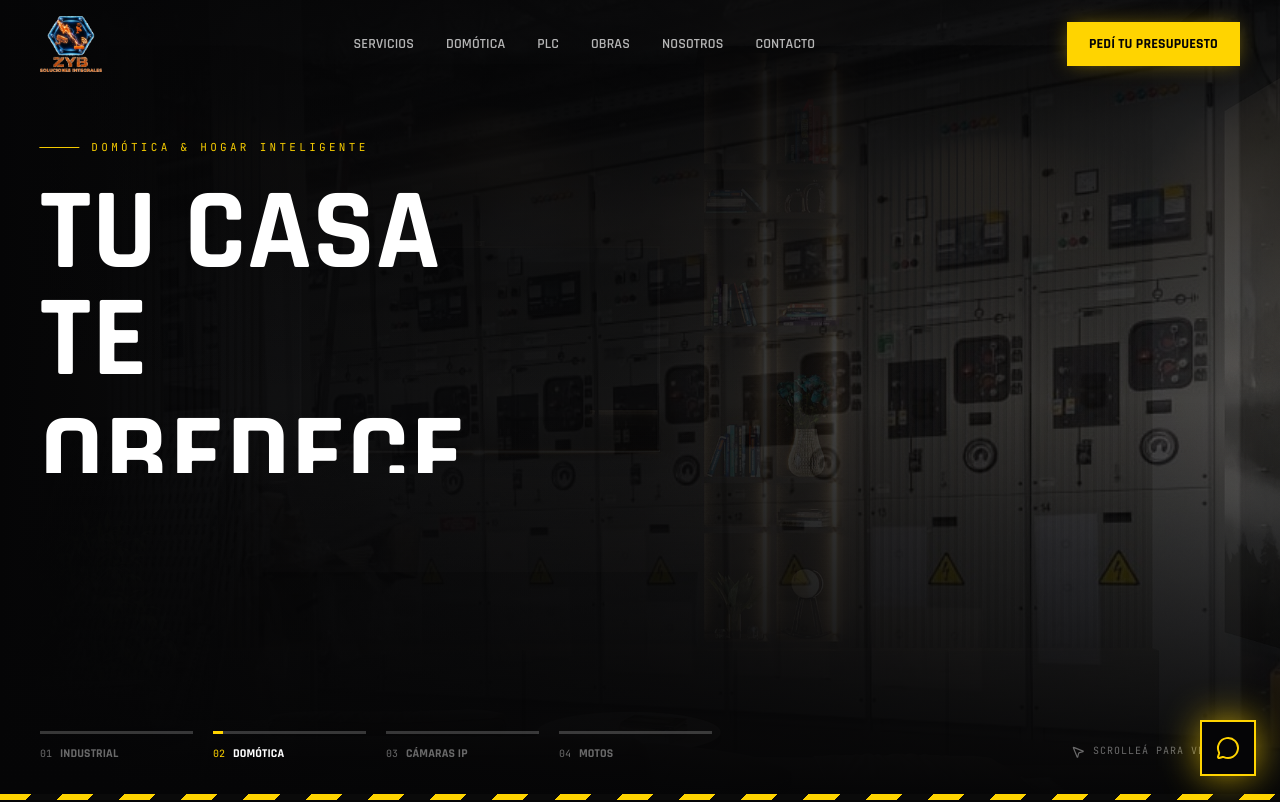
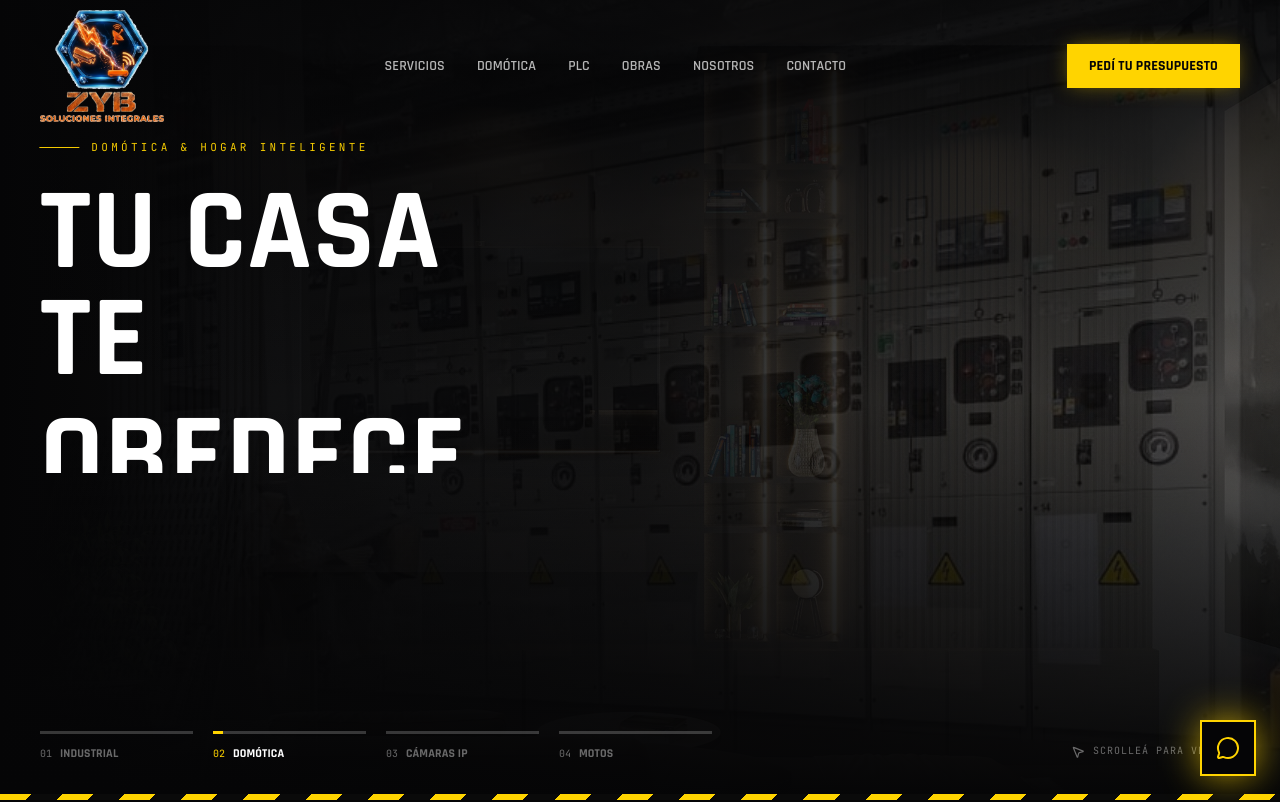
Before and after one commit to munozalbelonicolas/zb, a React (Vite) app: page / in a window 1280 px wide. Shown: the top 802 px of the page. Built offline with nearby package versions, Linux system fonts and the light colour scheme.

Commit message:
Agrandar tamaño del logo al doble (100%) en Navbar y Footer

```diff
--- a/src/components/Footer.jsx
+++ b/src/components/Footer.jsx
@@ -19,7 +19,7 @@ export default function Footer() {
             <img
               src={logoFull}
               alt="Z&B — Soluciones eléctricas inteligentes"
-              className="h-20 w-auto sm:h-24"
+              className="h-40 w-auto sm:h-48"
             />
           </a>
 
--- a/src/components/Navbar.jsx
+++ b/src/components/Navbar.jsx
@@ -31,12 +31,12 @@ export default function Navbar() {
         scrolled ? 'bg-ink-950/90 backdrop-blur-md border-b border-ink-700' : 'bg-transparent'
       }`}
     >
-      <div className="mx-auto flex max-w-7xl items-center justify-between px-6 py-4 lg:px-10">
+      <div className="mx-auto flex max-w-7xl items-center justify-between px-6 py-2.5 lg:px-10">
         <a href="#top" className="group flex items-center">
           <img
             src={logo}
             alt="Z&B — Soluciones eléctricas inteligentes"
-            className="h-11 w-auto transition-transform duration-300 group-hover:scale-105 sm:h-14"
+            className="h-[88px] w-auto transition-transform duration-300 group-hover:scale-105 sm:h-[112px]"
           />
         </a>
 
```
